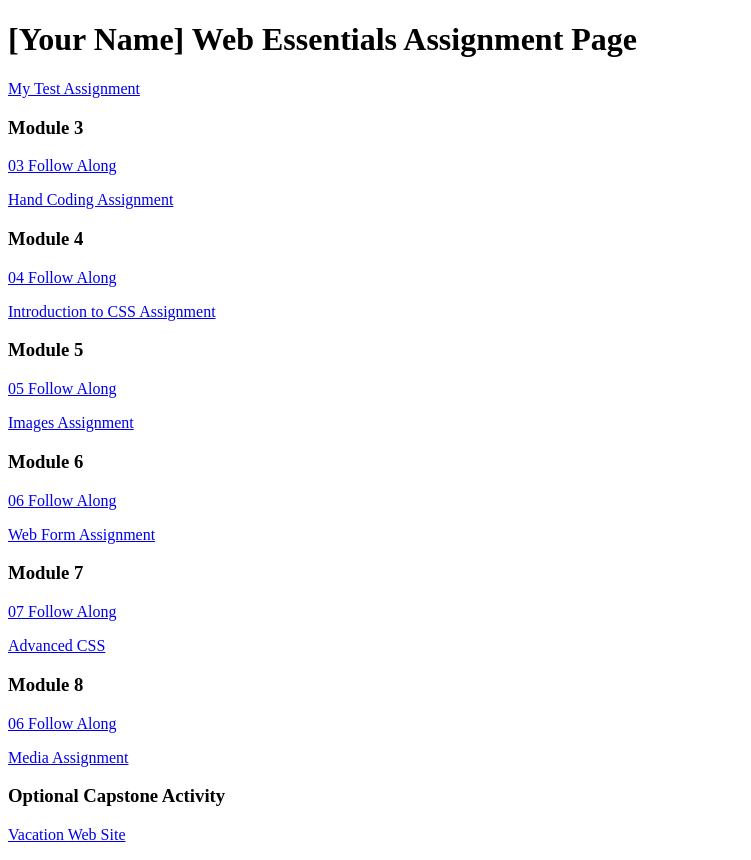
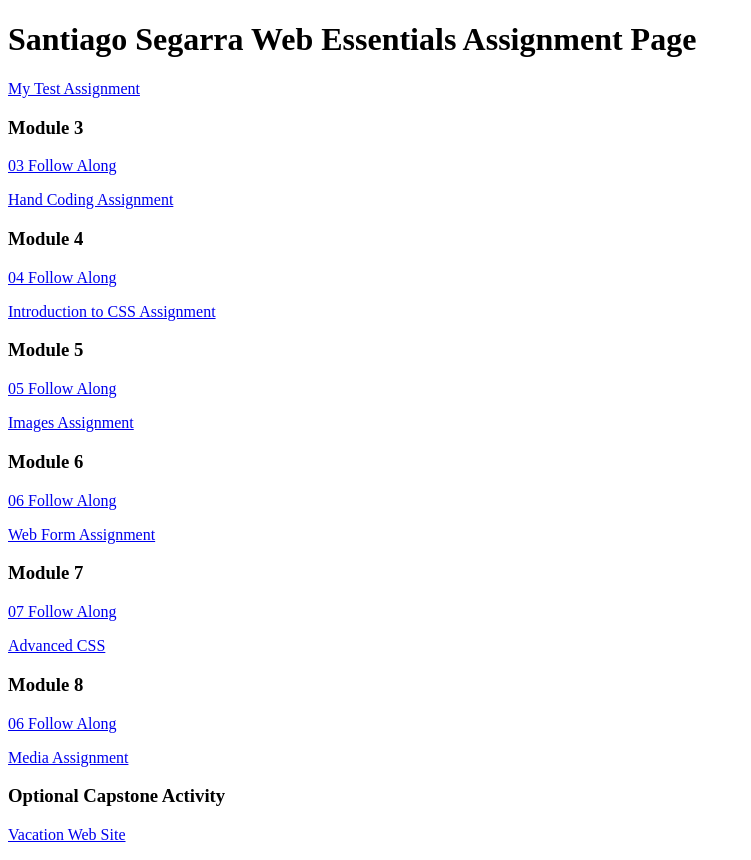
Before and after one commit to santiagosegarr/dwdd160, a plain HTML site: page index.html in a window 1280 px wide. Shown: the whole page, without its empty margins (0-751 px from the left). Drawn offline with Linux system fonts and the light colour scheme.

Commit message:
Update index.html

```diff
--- a/index.html
+++ b/index.html
@@ -6,7 +6,7 @@
 		<title>dwdd 1600 assignment list page</title>
 	</head>
 	<body>
-		<h1>[Your Name] Web Essentials Assignment Page</h1>
+		<h1>Santiago Segarra Web Essentials Assignment Page</h1>
 		<p><a href="01test">My Test Assignment</a></p>
 
 		<h3>Module 3</h3>
```
